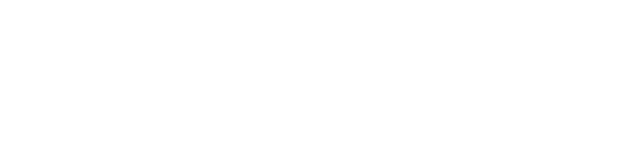
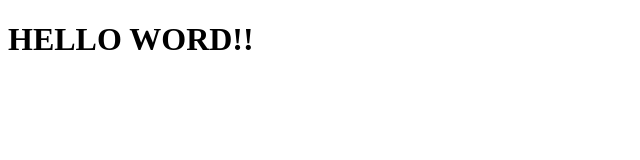
Before and after one commit to Hiker-Poker/finaloutput_353, a plain HTML site: page index.html in a window 1280 px wide. Shown: the whole page, without its empty margins (0-640 px from the left). Drawn offline with Linux system fonts and the light colour scheme.

Commit message:
first commit

```diff
--- a/index.html
+++ b/index.html
@@ -6,6 +6,8 @@
     <title>Document</title>
 </head>
 <body>
-
+    <main>
+        <h1>HELLO WORD!!</h1>
+    </main>
 </body>
 </html>
```
